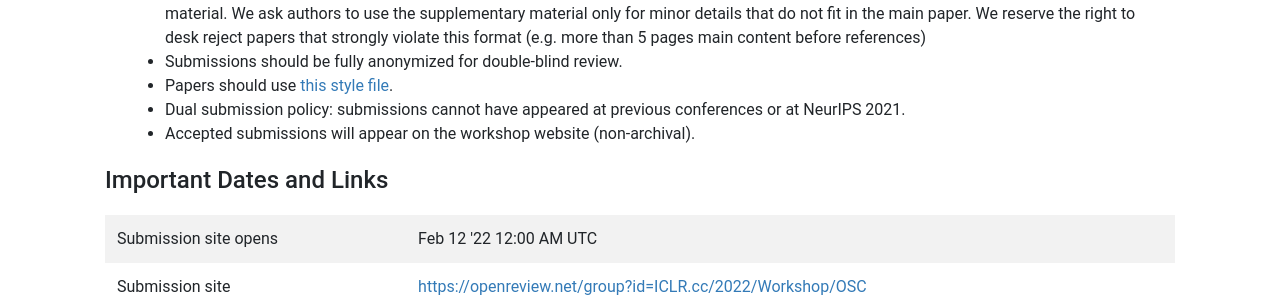
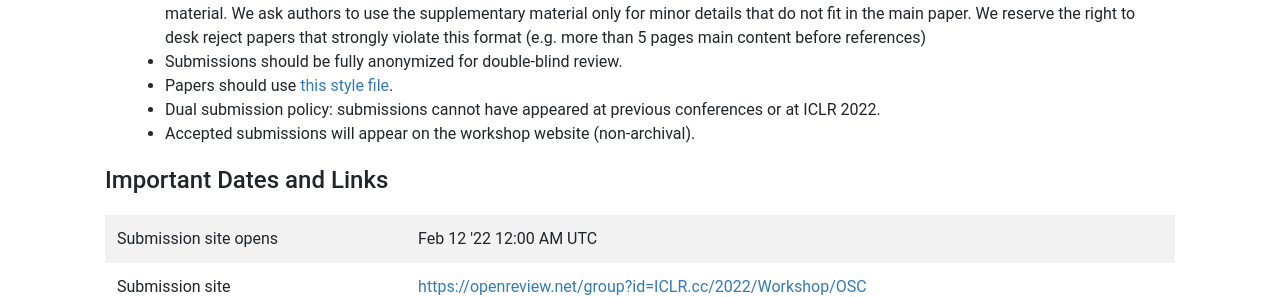
Before and after one commit to objects-structure-causality/objects-structure-causality.github.io, a Jekyll site: the page built from submit.html, in a window 1280 px wide. Shown: the part 634-931 px from the top of the page. Built offline with Jekyll 4.4.1, drawn with Linux system fonts in a browser that asks for light colours; nearby versions of some CDN libraries.

Commit message:
Update submit.html
Update NeurIPS2021->ICLR2022

```diff
--- a/submit.html
+++ b/submit.html
@@ -24,7 +24,7 @@
     <li>We encourage 4 page submissions but are enforcing a hard maximum of 5, plus any number of pages for references and supplementary material. We ask authors to use the supplementary material only for minor details that do not fit in the main paper. We reserve the right to desk reject papers that strongly violate this format (e.g. more than 5 pages main content before references)</li>
     <li>Submissions should be fully anonymized for double-blind review.</li>
     <li>Papers should use <a href="todo">this style file</a>.</li>
-    <li>Dual submission policy: submissions cannot have appeared at previous conferences or at NeurIPS 2021.</li>
+    <li>Dual submission policy: submissions cannot have appeared at previous conferences or at ICLR 2022.</li>
     <li>Accepted submissions will appear on the workshop website (non-archival).</li>
   </ul>
   </p>
```
